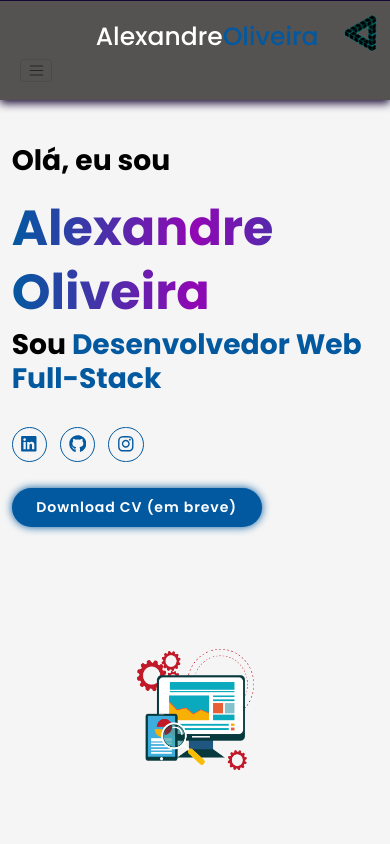
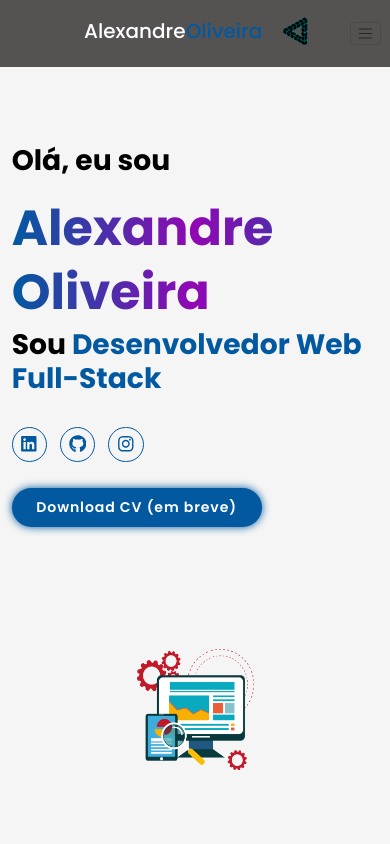
Before and after one commit to AlexyOliveira/AlexyOliveira.github.io, a React (Vite) app: page / in a window 390 px wide. Shown: the top 844 px of the page. Built offline with nearby package versions, Linux system fonts and the light colour scheme.

Commit message:
some fixes in style

```diff
--- a/src/App.css
+++ b/src/App.css
@@ -70,18 +70,6 @@ section {
 }
 
 @media (max-width: 768px) {
-  .navbar {
-    top: 100%;
-    display: flex;
-    justify-content: space-between;
-    left: 0;
-    width: 100%;
-    padding: 1rem 3%;
-    background: var(--bg-color);
-    border-top: 0.1rem solid var(--second-bg-color);
-    box-shadow: 0 0.5rem 1rem var(--second-bg-color);
-  }
-
   .navbar a {
     font-size: 1.5rem;
     gap: 0.5rem;
--- a/src/components/Header.css
+++ b/src/components/Header.css
@@ -30,7 +30,7 @@
   animation: rotate 10s linear infinite;
   height: 35px;
   margin-left: 20px;
-  width: 45px;
+  width: 35px;
 }
 
 .square img {
@@ -62,5 +62,5 @@
 }
 
 .container-name h2{
-  font-size: 25px;
+
 }
```
